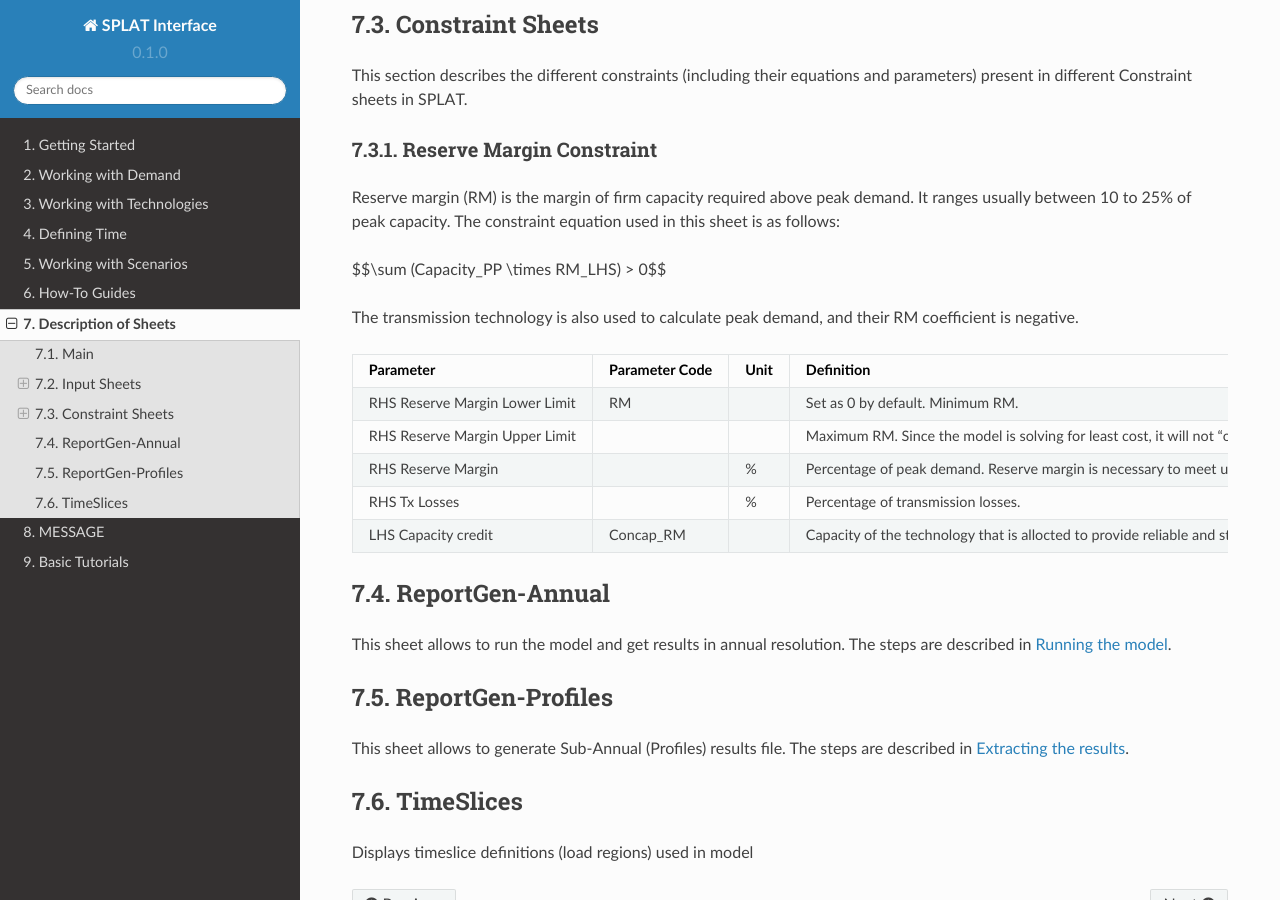
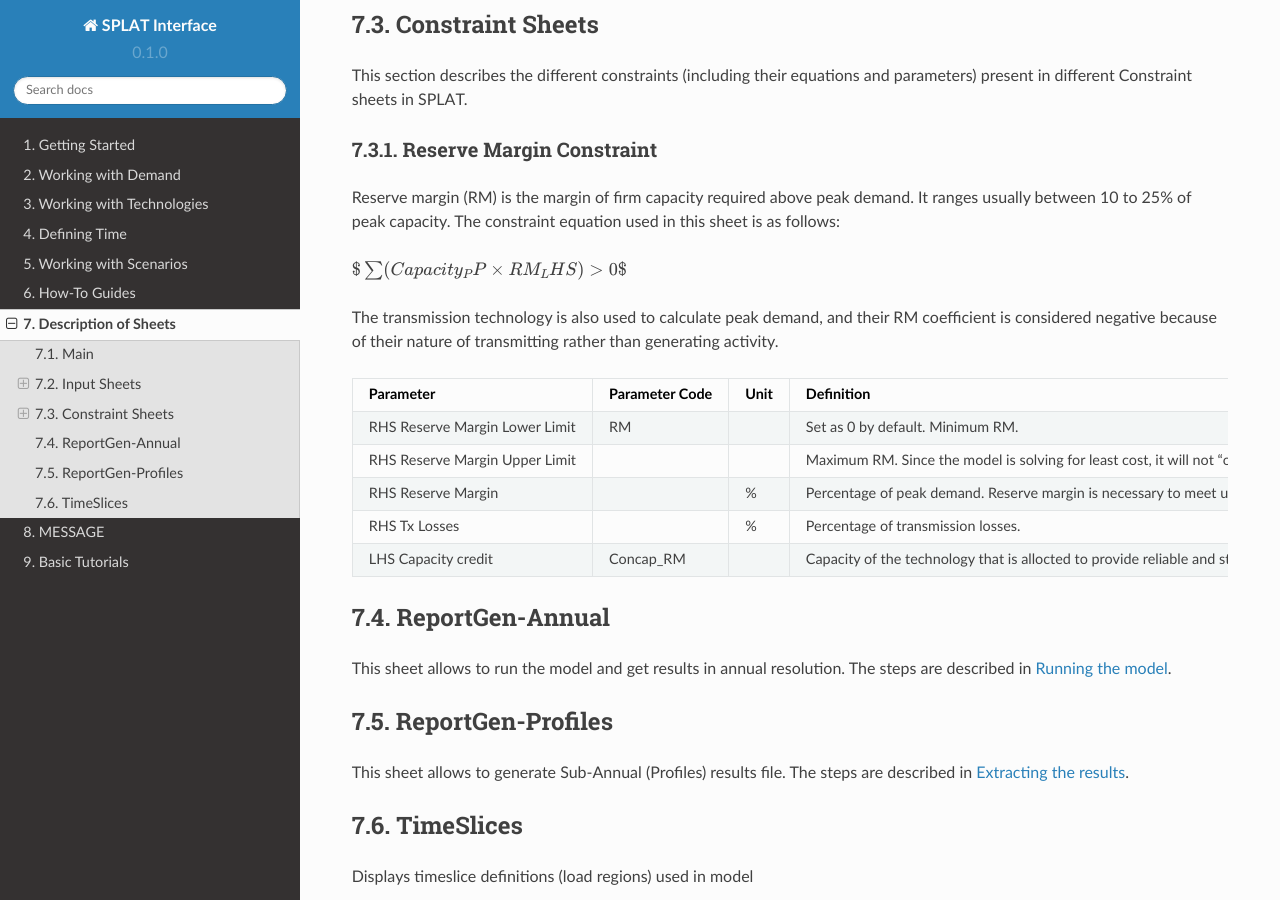
Before and after one commit to SPLATteam/SPLAT-WebGuide, a Sphinx documentation site: the page built from docs/glossary.rst, in a window 1280 px wide and 900 px high, scrolled down 5390 px. Built offline with Sphinx 7.4.7 and the Read the Docs theme 2.0.0, drawn with Linux system fonts in a browser that asks for light colours; pages that are not in the unit, such as notebooks, are missing from menus.

Commit message:
Update glossary.rst

```diff
--- a/docs/glossary.rst
+++ b/docs/glossary.rst
@@ -364,9 +362,9 @@
 Reserve margin (RM) is the margin of firm capacity required above peak demand. It ranges usually between 10 to 25% of peak capacity.
 The constraint equation used in this sheet is as follows:
 
-:raw-math:`$$\sum (Capacity_PP \times RM_LHS) > 0$$`
+:math:`$\sum (Capacity_PP \times RM_LHS) > 0$`
 
-The transmission technology is also used to calculate peak demand, and their RM coefficient is negative.
+The transmission technology is also used to calculate peak demand, and their RM coefficient is considered negative because of their nature of transmitting rather than generating activity.
 
 .. csv-table::
     :file: csv_file/rmconstraint_sheet.csv
```
Also changed, not shown: other parts of docs/glossary.rst (+0 -2 lines).
